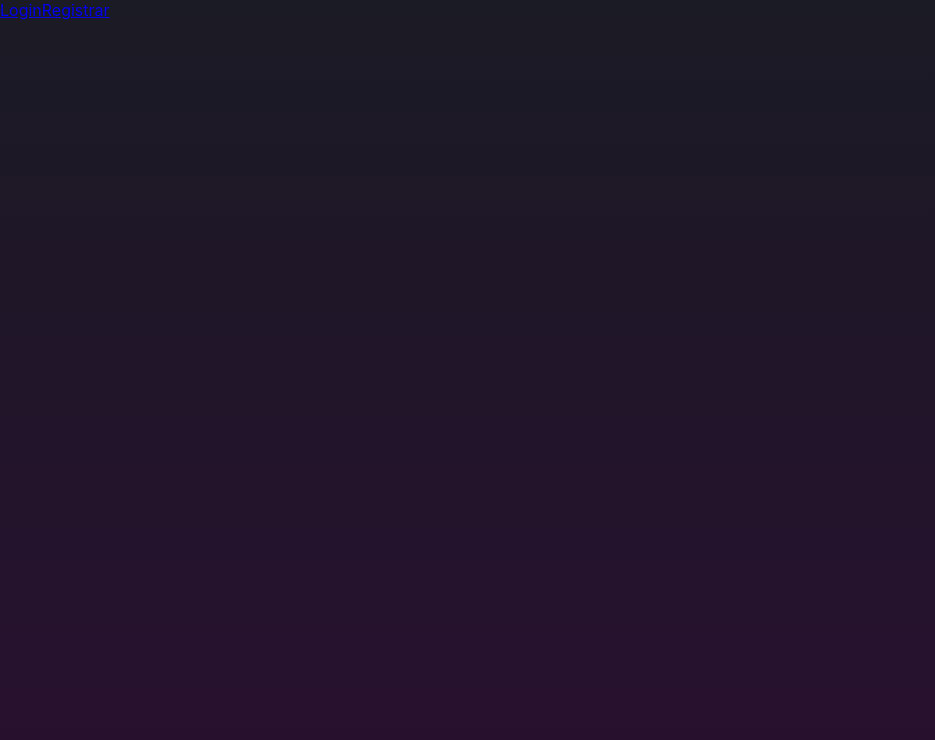
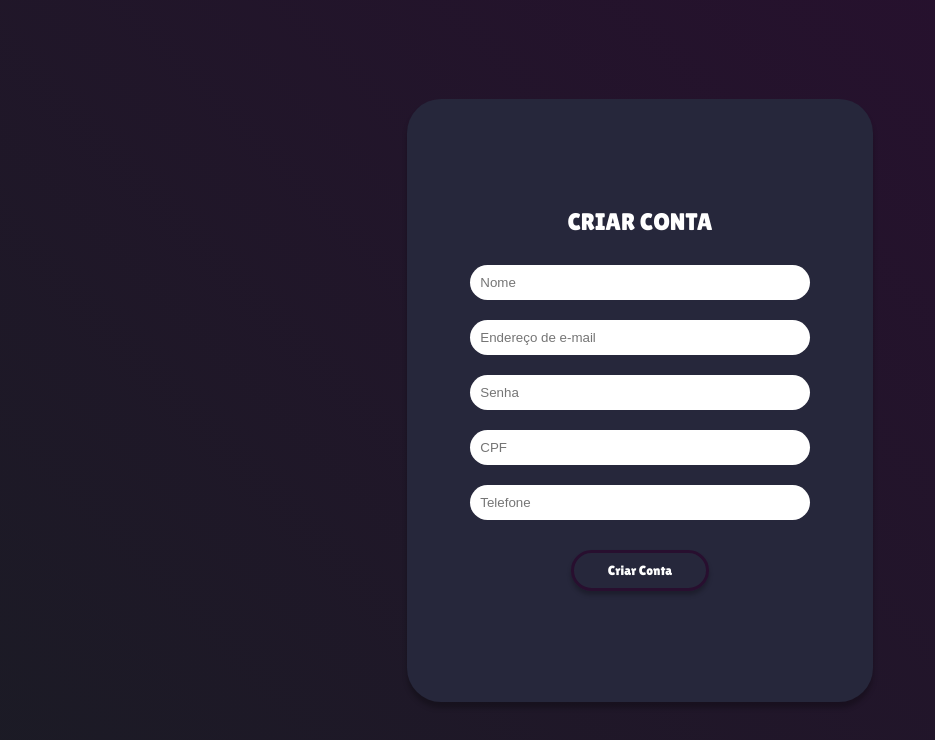
Before and after one commit to Iann29/financialManager, a React (Create React App) app: page / in a window 1280 px wide. Shown: the top 740 px of the page, without its empty margins (0-935 px from the left). Built offline with nearby package versions, Linux system fonts and the light colour scheme.

Commit message:
Etilizando a página de Register

```diff
--- a/src/App.js
+++ b/src/App.js
@@ -1,18 +1,11 @@
 import React from 'react';
-import { BrowserRouter, Routes, Route } from 'react-router-dom';
-import MainPage from './MainPage';
-import Login from './Login';
 import Register from './Register';
 
 function App() {
   return (
-    <BrowserRouter>
-      <Routes>
-        <Route path="/" element={<MainPage />} />
-        <Route path="/login" element={<Login />} />
-        <Route path="/register" element={<Register />} />
-      </Routes>
-    </BrowserRouter>
+    <div className="App">
+      <Register />
+    </div>
   );
 }
 
--- a/src/Register.css
+++ b/src/Register.css
@@ -1,37 +1,54 @@
-/* Register.css */
+@import url('https://fonts.googleapis.com/css2?family=Lilita+One&display=swap');
+
 .register-container {
+  display: flex;
+  justify-content: center;
+  align-items: center;
+  height: 100vh;
+  background: linear-gradient(45deg, #1B1B25, #280F2F);
+  font-family: 'Lilita One', cursive;
+}
+
+.register-form {
   width: 466px;
   height: 603px;
+  flex-shrink: 0;
+  border-radius: 34px;
   background: #26273B;
-  border-radius: 34px;
-  display: flex; /* Use flexbox para alinhar o conteúdo */
+  display: flex;
   flex-direction: column;
-  align-items: center; /* Centralizar horizontalmente */
-  padding: 30px; /* Espaçamento interno */
+  justify-content: center;
+  align-items: center;
+  padding: 20px;
+  box-sizing: border-box;
+  box-shadow: 0px 6px 5.8px 0px rgba(0, 0, 0, 0.25);
 }
 
-.register-container h2 {
-  color: white;
-  margin-bottom: 30px;
+.register-title {
+  color: #fff;
+  margin-bottom: 20px;
+  font-weight: 400;
 }
 
-/* Estilos para os inputs */
-.register-container input {
-  width: 100%;
-  padding: 15px;
-  margin-bottom: 15px;
-  border-radius: 10px;
+.register-input {
+  width: 75%;
+  padding: 10px;
+  margin: 10px 0;
+  border-radius: 20px;
   border: none;
-  /* ... outros estilos para os inputs */
+  outline: none;
 }
 
-/* Estilos para o botão */
-.register-container button {
-  padding: 15px 30px;
-  border: none;
-  border-radius: 10px;
-  background-color: #FF4500; /* Cor laranja */
-  color: white;
+.register-button {
+  width: 138px;
+  padding: 10px;
+  margin: 20px 0;
+  border-radius: 21px;
+  border: solid;
+  border-color: #280F2F;
+  background: #ffffff00;
+  color: #ffffff;
   cursor: pointer;
-  /* ... outros estilos para o botão */
+  font-family: 'Lilita One', cursive;
+  box-shadow: 0px 4px 4px 0px rgba(0, 0, 0, 0.25);
 }
--- a/src/Register.js
+++ b/src/Register.js
@@ -1,5 +1,6 @@
 import React, { useState } from 'react';
 import axios from 'axios';
+import './Register.css';
 
 const Register = () => {
   const [formData, setFormData] = useState({
@@ -10,7 +11,7 @@ const Register = () => {
     telefone: ''
   });
 
-  const [successMessage, setSuccessMessage] = useState('');
+  const [message, setMessage] = useState('');
 
   const { nome, email, senha, cpf, telefone } = formData;
 
@@ -20,16 +21,18 @@ const Register = () => {
     e.preventDefault();
     try {
       const res = await axios.post('http://localhost:5000/register', formData);
-      console.log(res.data);  // Certifique-se de que a resposta contém 'data'
-      setSuccessMessage('Registro concluído com sucesso');
+      console.log(res.data);
+      setMessage('Registro concluído com sucesso');
     } catch (err) {
       console.error(err.response ? err.response.data : err.message);
+      setMessage('Erro ao registrar. Verifique seus dados.');
     }
   };
 
   return (
-    <div>
-      <form onSubmit={onSubmit}>
+    <div className="register-container">
+      <form onSubmit={onSubmit} className="register-form">
+        <h2 className="register-title">CRIAR CONTA</h2>
         <input
           type="text"
           name="nome"
@@ -37,14 +40,16 @@ const Register = () => {
           onChange={onChange}
           placeholder="Nome"
           required
+          className="register-input"
         />
         <input
           type="email"
           name="email"
           value={email}
           onChange={onChange}
-          placeholder="Email"
+          placeholder="Endereço de e-mail"
           required
+          className="register-input"
         />
         <input
           type="password"
@@ -53,6 +58,7 @@ const Register = () => {
           onChange={onChange}
           placeholder="Senha"
           required
+          className="register-input"
         />
         <input
           type="text"
@@ -61,6 +67,7 @@ const Register = () => {
           onChange={onChange}
           placeholder="CPF"
           required
+          className="register-input"
         />
         <input
           type="text"
@@ -69,10 +76,11 @@ const Register = () => {
           onChange={onChange}
           placeholder="Telefone"
           required
+          className="register-input"
         />
-        <button type="submit">Register</button>
+        <button type="submit" className="register-button">Criar Conta</button>
       </form>
-      {successMessage && <p>{successMessage}</p>}
+      {message && <p>{message}</p>}
     </div>
   );
 };
```
